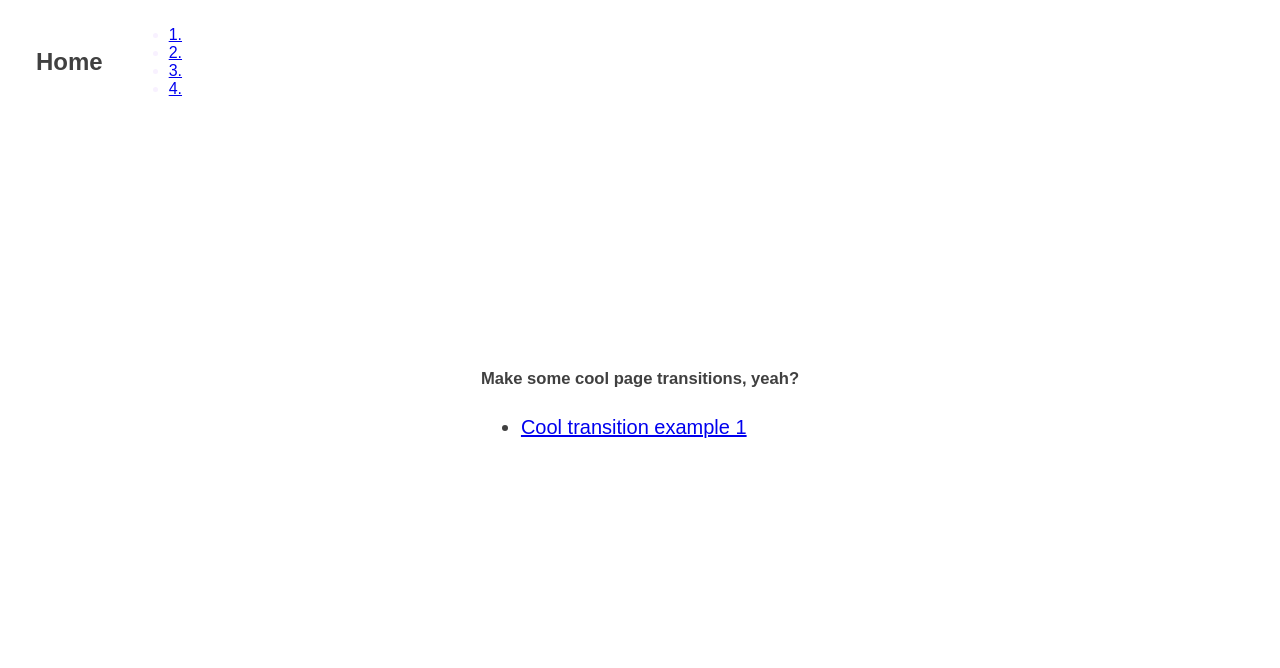
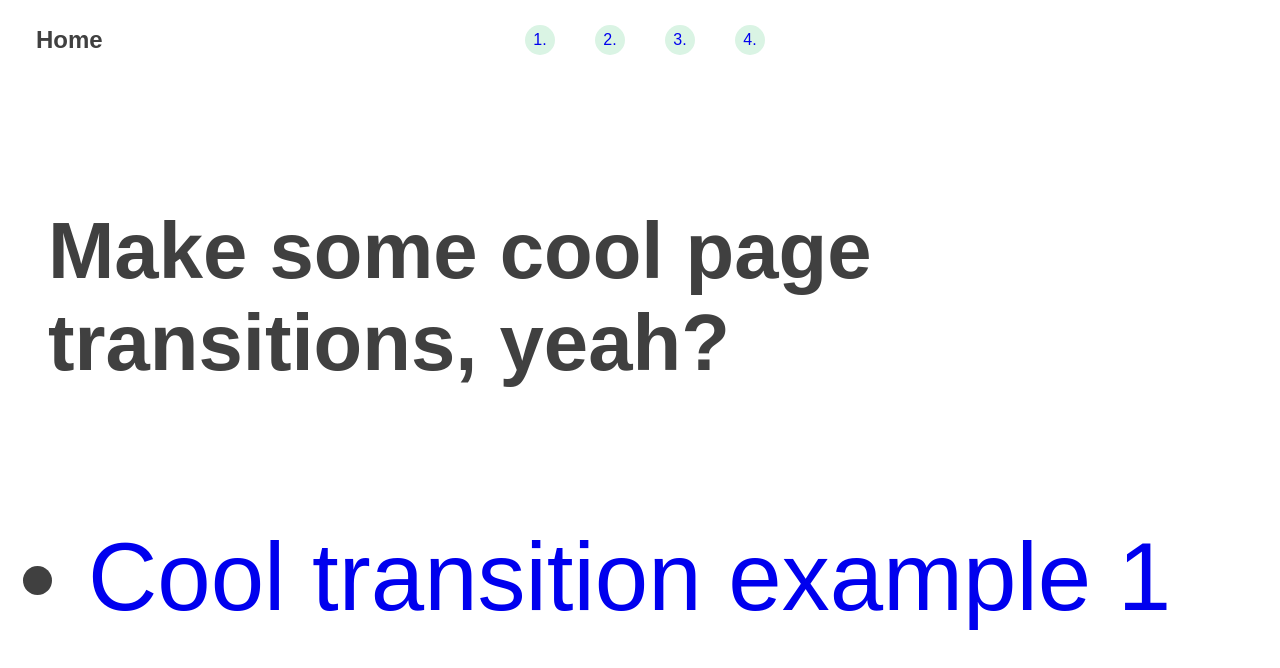
Before and after one commit to thathurtabit/spa-transition-workshop, a React (Create React App) app: page / in a window 1280 px wide. Shown: the top 668 px of the page. Built offline with nearby package versions, Linux system fonts and the light colour scheme; what webfontloader would draw is missing.

Commit message:
Feat: Updated styles :lipstick:

```diff
--- a/src/App.js
+++ b/src/App.js
@@ -12,9 +12,16 @@ injectGlobal`
   html,
   body {
     height: 100%;
+    overflow: hidden;
     padding: 0;
     margin: 0;
     min-height: 100%;
+  }
+
+  a:link,
+  a:active,
+  a:hover {
+    text-decoration: none;
   }
 
   body {
--- a/src/components/molecules/Header/Header.js
+++ b/src/components/molecules/Header/Header.js
@@ -1,17 +1,17 @@
 import React from 'react';
-import {Link} from "react-router-dom";
-import HeaderStyled, {HeaderH1, HeaderNav} from './Header.styled';
+import {NavLink} from "react-router-dom";
+import HeaderStyled, {HeaderH1, HeaderNav, HeaderNavUl, HeaderNavLi} from './Header.styled';
 
 const Header = () => (
   <HeaderStyled>
-    <HeaderH1><Link to="/">Home</Link></HeaderH1>
+    <HeaderH1><NavLink to="/">Home</NavLink></HeaderH1>
     <HeaderNav>
-      <ul>
-        <li><Link to="/page-1">1.</Link></li>
-        <li><Link to="/page-2">2.</Link></li>
-        <li><Link to="/page-3">3.</Link></li>
-        <li><Link to="/page-4">4.</Link></li>
-      </ul>
+      <HeaderNavUl>
+        <HeaderNavLi><NavLink to="/page-1" activeClassName="active">1.</NavLink></HeaderNavLi>
+        <HeaderNavLi><NavLink to="/page-2" activeClassName="active">2.</NavLink></HeaderNavLi>
+        <HeaderNavLi><NavLink to="/page-3" activeClassName="active">3.</NavLink></HeaderNavLi>
+        <HeaderNavLi><NavLink to="/page-4" activeClassName="active">4.</NavLink></HeaderNavLi>
+      </HeaderNavUl>
     </HeaderNav>
   </HeaderStyled>
 );
--- a/src/components/molecules/Header/Header.styled.js
+++ b/src/components/molecules/Header/Header.styled.js
@@ -20,9 +20,41 @@ export const HeaderH1 = styled.h1`
 `;
 
 export const HeaderNav = styled.nav`
+  left: 50%;
+  position: absolute;
+  transform: translateX(-50%);
+`;
+
+export const HeaderNavUl = styled.ul`
+  align-items: center;
   display: flex;
   flex-direction: row;
+  list-style-type: none;
+  padding: 0;
 `;
+
+export const HeaderNavLi = styled.li`
+  list-style-type: none;
+  margin: 20px;
+
+  a {
+    align-items: center;
+    background: ${props => props.theme.colors.secondary};
+    border-radius: 100%;
+    display: flex;
+    flex-direction: column;
+    height: 20px;
+    justify-content: center;
+    padding: 5px;
+    width: 20px;
+
+    &.active {
+      background: ${props => props.theme.colors.primary};
+    }
+  }
+`;
+
+
 
 const HeaderStyled = styled.header`
   align-items: center;
--- a/src/components/organisms/Routes/Routes.js
+++ b/src/components/organisms/Routes/Routes.js
@@ -8,16 +8,17 @@ import ReusablePage from "../../pages/ReusablePage/ReusablePage";
 import PageWrap from "./Routes.styled";
 
 const PageTransition = props => (
-    <CSSTransition {...props} classNames="fade" timeout={1000} />
+    <CSSTransition {...props} classNames="fade" timeout={100} />
   );
 
 const Routes = (props) => {
-    const locationPath = props.location.pathname;
+    const {location} = props;
+    const locationPath = location.pathname;
     return (
         <TransitionGroup>
             <PageTransition key={locationPath}>
                 <PageWrap>
-                    <Switch location={props.location}>
+                    <Switch location={location}>
                         <Route exact path="/" component={() => <Home />} />
                         <Route exact path="/page-1" component={() => <ReusablePage content="Single Page Apps..." />} />
                         <Route exact path="/page-2" component={() => <ReusablePage content="Are"/>} />
--- a/src/components/pages/ReusablePage/ReusablePage.js
+++ b/src/components/pages/ReusablePage/ReusablePage.js
@@ -16,5 +16,5 @@ const ReusablePage = (props) => {
 export default ReusablePage;
 
 ReusablePage.propTypes = {
-    locationPath: PropTypes.string.isRequired,
+    content: PropTypes.string.isRequired,
 }
--- a/src/components/pages/ReusablePage/ReuseablePage.styled.js
+++ b/src/components/pages/ReusablePage/ReuseablePage.styled.js
@@ -9,7 +9,8 @@ export const PageWrap = styled.section`
 `;
 
 export const IndentContent = styled.section`
-    font-size: calc(${props => props.theme.fonts.baseSize} + 0.5vmin);
+    font-size: calc(${props => props.theme.fonts.baseSize} + 10vmin);
+    padding: 3rem;
     position: relative;
 `;
 
```
Also changed, not shown: src/components/pages/ReusablePage/img/external-link.svg (deleted), 1 other file (tests, documents, lock files or other folders).
